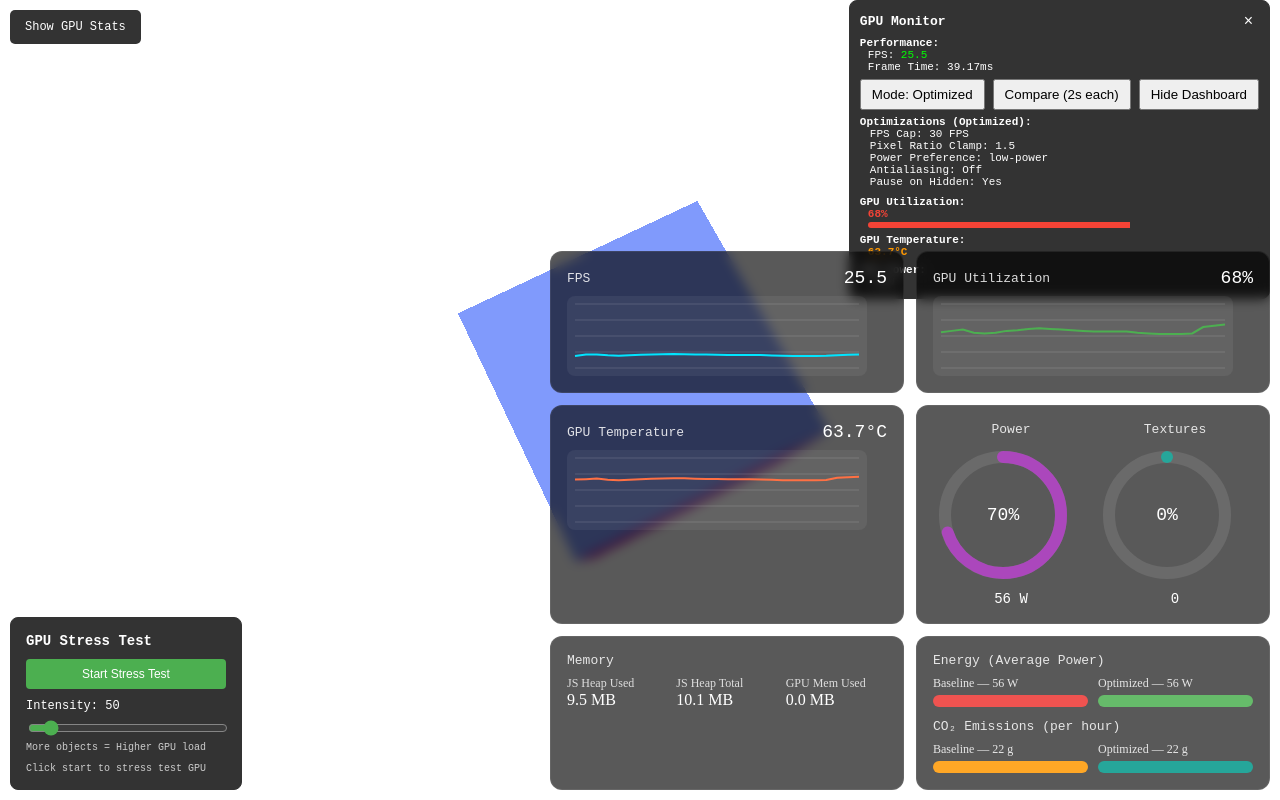
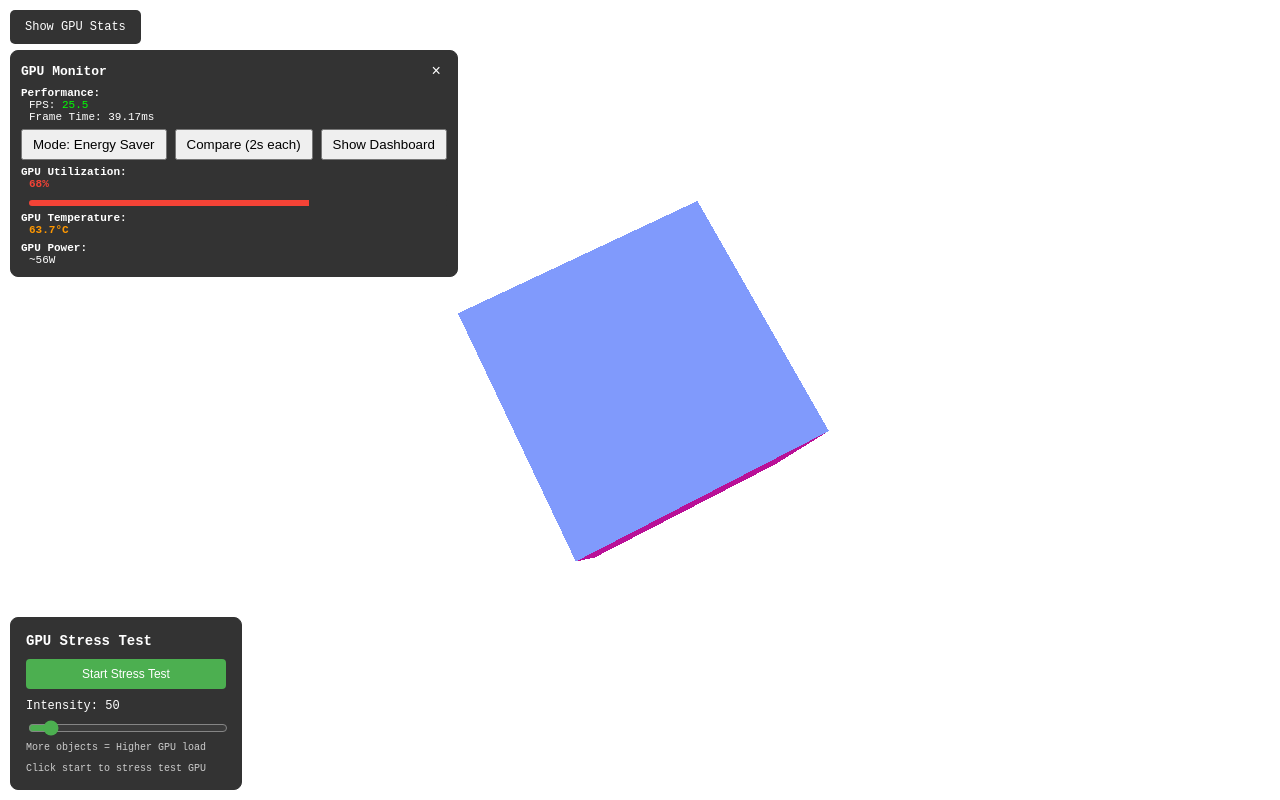
Before and after one commit to sunil-khokhar-3288/sustainable-ux, a React (Create React App) app: page / in a window 1280 px wide. Built offline with nearby package versions, Linux system fonts and the light colour scheme.

Commit message:
open dasboard in new popup

```diff
--- a/src/GPUDashboard.js
+++ b/src/GPUDashboard.js
@@ -9,28 +9,59 @@ function useRollingBuffer(size) {
   return [ref, push];
 }
 
-function LineChart({ data, width = 300, height = 80, color = '#4CAF50', bg = 'rgba(255,255,255,0.06)', grid = true, min = 0, max = 100 }) {
-  const padding = 8;
-  const w = width - padding * 2;
-  const h = height - padding * 2;
+function LineChart({ data, width = 300, height = 80, color = '#4CAF50', bg = 'rgba(255,255,255,0.06)', grid = true, min = 0, max = 100, showAxes = false, yTicks, xLabels }) {
+  const paddingLeft = showAxes ? 34 : 8;
+  const paddingBottom = showAxes ? 18 : 8;
+  const paddingTopRight = 8;
+  const w = width - paddingLeft - paddingTopRight;
+  const h = height - paddingTopRight - paddingBottom;
   const points = useMemo(() => {
     if (!data || data.length === 0) return '';
     const len = data.length;
     return data.map((v, i) => {
-      const x = (i / Math.max(1, len - 1)) * w + padding;
+      const x = (i / Math.max(1, len - 1)) * w + paddingLeft;
       const clamped = Math.max(min, Math.min(max, v));
-      const y = height - padding - ((clamped - min) / (max - min)) * h;
+      const y = height - paddingBottom - ((clamped - min) / (max - min)) * h;
       return `${x},${y}`;
     }).join(' ');
-  }, [data, w, h, height, padding, min, max]);
+  }, [data, w, h, height, paddingLeft, paddingBottom, min, max]);
 
   return (
     <svg width={width} height={height} style={{ display: 'block', background: bg, borderRadius: 8 }}>
       {grid && (
         <g opacity="0.15" stroke="#ffffff">
           {[0, 0.25, 0.5, 0.75, 1].map((t) => (
-            <line key={t} x1={padding} x2={width - padding} y1={padding + (h * t)} y2={padding + (h * t)} />
+            <line key={t} x1={paddingLeft} x2={width - paddingTopRight} y1={paddingTopRight + (h * t)} y2={paddingTopRight + (h * t)} />
           ))}
+        </g>
+      )}
+      {showAxes && (
+        <g>
+          {/* Y axis */}
+          <line x1={paddingLeft} y1={paddingTopRight} x2={paddingLeft} y2={height - paddingBottom} stroke="#9CA3AF" strokeWidth="1" />
+          {/* X axis */}
+          <line x1={paddingLeft} y1={height - paddingBottom} x2={width - paddingTopRight} y2={height - paddingBottom} stroke="#9CA3AF" strokeWidth="1" />
+          {/* Y ticks */}
+          {(() => {
+            const ticks = yTicks && yTicks.length ? yTicks : [min, (min + max) / 2, max];
+            return ticks.map((tv, idx) => {
+              const y = height - paddingBottom - ((tv - min) / (max - min)) * h;
+              return (
+                <g key={`yt-${idx}`}>
+                  <line x1={paddingLeft - 4} x2={paddingLeft} y1={y} y2={y} stroke="#9CA3AF" strokeWidth="1" />
+                  <text x={paddingLeft - 6} y={y} textAnchor="end" dominantBaseline="middle" fontSize="10" fill="#9CA3AF" fontFamily="monospace">{Math.round(tv)}</text>
+                </g>
+              );
+            });
+          })()}
+          {/* X labels */}
+          {xLabels && xLabels.length > 0 && xLabels.map((xl, idx) => {
+            const len = Math.max(1, data.length - 1);
+            const x = (xl.i / len) * w + paddingLeft;
+            return (
+              <text key={`xl-${idx}`} x={x} y={height - 2} textAnchor="middle" fontSize="10" fill="#9CA3AF" fontFamily="monospace">{xl.label}</text>
+            );
+          })}
         </g>
       )}
       <polyline fill="none" stroke={color} strokeWidth="2" points={points} />
@@ -87,6 +118,9 @@ export default function GPUDashboard({ gpuMonitor, baselinePowerAvg, optimizedPo
   const [fpsBuf, pushFps] = useRollingBuffer(120);
   const [utilBuf, pushUtil] = useRollingBuffer(120);
   const [tempBuf, pushTemp] = useRollingBuffer(120);
+  const [co2HistRef, pushCo2Hist] = useRollingBuffer(60);
+  const [powerHistRef, pushPowerHist] = useRollingBuffer(60);
+  const bucketRef = useRef({ samples: [], lastTs: performance.now() });
 
   useEffect(() => {
     if (!gpuMonitor) return;
@@ -96,6 +130,18 @@ export default function GPUDashboard({ gpuMonitor, baselinePowerAvg, optimizedPo
       pushFps(s.fps || 0);
       pushUtil(s.gpu.utilization || 0);
       pushTemp(s.gpu.temperature || 0);
+      // Aggregate power samples into 5s CO2 buckets
+      bucketRef.current.samples.push(s.gpu.power || 0);
+      const now = performance.now();
+      if (now - bucketRef.current.lastTs >= 5000) {
+        const arr = bucketRef.current.samples;
+        const avgPower = arr.length ? (arr.reduce((a, b) => a + b, 0) / arr.length) : 0;
+        const co2PerHour = avgPower * gridFactorGramsPerWh; // grams/hour
+        pushCo2Hist(co2PerHour);
+        pushPowerHist(avgPower);
+        bucketRef.current.samples = [];
+        bucketRef.current.lastTs = now;
+      }
     }, 200);
     return () => clearInterval(id);
   }, [gpuMonitor]);
@@ -108,7 +154,7 @@ export default function GPUDashboard({ gpuMonitor, baselinePowerAvg, optimizedPo
     border: '1px solid rgba(255,255,255,0.08)',
     borderRadius: 12,
     padding: 16,
-    color: 'white',
+    color: 'white'
   };
 
   const powerBase = baselinePowerAvg ?? stats?.gpu?.power ?? 0;
@@ -117,7 +163,7 @@ export default function GPUDashboard({ gpuMonitor, baselinePowerAvg, optimizedPo
   const co2Opt = powerOpt * gridFactorGramsPerWh;
 
   return (
-    <div style={{ position: 'fixed', inset: 'auto 10px 10px auto', width: 720, maxWidth: '95vw', zIndex: 1002 }}>
+    <div style={{ position: 'relative', width: 720, maxWidth: '95vw', margin: '0 auto' }}>
       <div style={{ display: 'grid', gridTemplateColumns: '1fr 1fr', gap: 12 }}>
         <div style={cardStyle}>
           <div style={{ display: 'flex', justifyContent: 'space-between', alignItems: 'center', marginBottom: 8 }}>
@@ -125,6 +171,21 @@ export default function GPUDashboard({ gpuMonitor, baselinePowerAvg, optimizedPo
             <div style={{ fontFamily: 'monospace', fontSize: 18 }}>{stats.fps.toFixed(1)}</div>
           </div>
           <LineChart data={[...fpsBuf.current]} color="#00E5FF" max={120} />
+        </div>
+
+        <div style={cardStyle}>
+          <div style={{ display: 'flex', justifyContent: 'space-between', alignItems: 'center', marginBottom: 8 }}>
+            <div style={{ fontFamily: 'monospace', fontSize: 13, opacity: 0.85 }}>CO2 (g/hour, 5s)</div>
+            {co2HistRef.current.length > 0 && (
+              <div style={{ fontFamily: 'monospace', fontSize: 14 }}>{co2HistRef.current[co2HistRef.current.length - 1].toFixed(0)} g/h</div>
+            )}
+          </div>
+          <LineChart
+            data={[...co2HistRef.current]}
+            color="#FFA726"
+            min={0}
+            max={Math.max(20, Math.max(...(co2HistRef.current.length ? co2HistRef.current : [0])))}
+          />
         </div>
 
         <div style={cardStyle}>
@@ -157,24 +218,25 @@ export default function GPUDashboard({ gpuMonitor, baselinePowerAvg, optimizedPo
         </div>
 
         <div style={cardStyle}>
-          <div style={{ fontFamily: 'monospace', fontSize: 13, marginBottom: 8, opacity: 0.85 }}>Memory</div>
-          <div style={{ display: 'grid', gridTemplateColumns: '1fr 1fr 1fr', gap: 8 }}>
-            <div>
-              <div style={{ opacity: 0.8, fontSize: 12 }}>JS Heap Used</div>
-              <div style={{ fontSize: 16 }}>{(stats.memory?.jsHeap?.used / 1048576).toFixed(1)} MB</div>
-            </div>
-            <div>
-              <div style={{ opacity: 0.8, fontSize: 12 }}>JS Heap Total</div>
-              <div style={{ fontSize: 16 }}>{(stats.memory?.jsHeap?.total / 1048576).toFixed(1)} MB</div>
-            </div>
-            <div>
-              <div style={{ opacity: 0.8, fontSize: 12 }}>GPU Mem Used</div>
-              <div style={{ fontSize: 16 }}>{(stats.memory?.used / 1048576).toFixed(1)} MB</div>
-            </div>
+          <div style={{ display: 'flex', justifyContent: 'space-between', alignItems: 'center', marginBottom: 8 }}>
+            <div style={{ fontFamily: 'monospace', fontSize: 13, opacity: 0.85 }}>Energy (Avg Power, 5s)</div>
+            {powerHistRef.current.length > 0 && (
+              <div style={{ fontFamily: 'monospace', fontSize: 14 }}>{powerHistRef.current[powerHistRef.current.length - 1].toFixed(0)} W</div>
+            )}
           </div>
+          <LineChart
+            data={[...powerHistRef.current]}
+            height={150}
+            color="#42A5F5"
+            min={0}
+            max={Math.max(150, Math.max(...(powerHistRef.current.length ? powerHistRef.current : [0])))}
+            showAxes={true}
+            yTicks={[0, 50, 100, 150, 200]}
+            xLabels={[{ i: 0, label: 'T-5m' }, { i: Math.floor((powerHistRef.current.length - 1) / 2), label: 'T-2.5m' }, { i: Math.max(0, powerHistRef.current.length - 1), label: 'Now' }]}
+          />
         </div>
 
-        <div style={{ ...cardStyle }}>
+        {/* <div style={{ ...cardStyle }}>
           <BarComparison
             title="Energy (Average Power)"
             leftLabel="Baseline"
@@ -198,7 +260,7 @@ export default function GPUDashboard({ gpuMonitor, baselinePowerAvg, optimizedPo
             colorLeft="#FFA726"
             colorRight="#26A69A"
           />
-        </div>
+        </div> */}
       </div>
     </div>
   );
--- a/src/GPUStatsDisplay.js
+++ b/src/GPUStatsDisplay.js
@@ -42,8 +42,8 @@ export function GPUStatsDisplay({ gpuMonitor, extraControls, mode, optimizationI
   return (
     <div style={{
       position: 'fixed',
-      top: '0px',
-      right: '10px',
+      top: '50px',
+      left: '10px',
       background: 'rgba(0, 0, 0, 0.8)',
       color: 'white',
       padding: '10px',
@@ -102,7 +102,7 @@ export function GPUStatsDisplay({ gpuMonitor, extraControls, mode, optimizationI
         </div>
       )}
 
-      {optimizationInfo && (
+      {/* {optimizationInfo && (
         <div style={{ marginBottom: '8px' }}>
           <strong>Optimizations ({mode === 'optimized' ? 'Optimized' : 'Baseline'}):</strong>
           <div style={{ marginLeft: '10px' }}>
@@ -113,7 +113,7 @@ export function GPUStatsDisplay({ gpuMonitor, extraControls, mode, optimizationI
             <div>Pause on Hidden: {optimizationInfo.pauseOnHidden ? 'Yes' : 'No'}</div>
           </div>
         </div>
-      )}
+      )} */}
 
       <div style={{ marginBottom: '6px' }}>
         <strong>GPU Utilization:</strong>
@@ -130,7 +130,7 @@ export function GPUStatsDisplay({ gpuMonitor, extraControls, mode, optimizationI
             background: '#333',
             borderRadius: '4px',
             overflow: 'hidden',
-            marginTop: '2px'
+            marginTop: '10px'
           }}>
             <div style={{
               width: `${stats.gpu.utilization}%`,
--- a/src/ThreeSceneWithGPU.js
+++ b/src/ThreeSceneWithGPU.js
@@ -1,4 +1,5 @@
 import React, { useEffect, useRef, useState } from 'react';
+import ReactDOM from 'react-dom/client';
 import { createDoorScene } from './doorScene';
 import { GPUStatsDisplay, GPUStatsToggle } from './GPUStatsDisplay';
 import { GPUStressTest, StressTestControls } from './GPUStressTest';
@@ -32,6 +33,8 @@ export default function ThreeSceneWithGPU() {
   const [baselinePowerAvg, setBaselinePowerAvg] = useState(null);
   const [optimizedPowerAvg, setOptimizedPowerAvg] = useState(null);
   const [showDashboard, setShowDashboard] = useState(true);
+  const dashboardPopupRef = useRef(null);
+  const dashboardRootRef = useRef(null);
 
   useEffect(() => {
     if (!mountRef.current) return;
@@ -78,6 +81,58 @@ export default function ThreeSceneWithGPU() {
     setMode(next);
   };
 
+  const openDashboardPopup = () => {
+    if (!gpuMonitor) return;
+    if (dashboardPopupRef.current && !dashboardPopupRef.current.closed) {
+      dashboardPopupRef.current.focus();
+      return;
+    }
+    const popup = window.open('', 'gpu_dashboard', 'width=900,height=720,resizable=yes');
+    if (!popup) return;
+    popup.document.title = 'GPU Dashboard';
+    popup.document.body.style.margin = '0';
+    popup.document.body.style.background = '#ffffff';
+    popup.document.body.style.display = 'block';
+    popup.document.body.style.width = '100%';
+    const container = popup.document.createElement('div');
+    container.id = 'dashboard-root';
+    container.style.maxWidth = '900px';
+    container.style.margin = '20px auto';
+    container.style.display = 'block';
+    popup.document.body.appendChild(container);
+    const root = ReactDOM.createRoot(container);
+    root.render(
+      React.createElement(GPUDashboard, {
+        gpuMonitor,
+        baselinePowerAvg,
+        optimizedPowerAvg
+      })
+    );
+    dashboardPopupRef.current = popup;
+    dashboardRootRef.current = root;
+    popup.addEventListener('beforeunload', () => {
+      try { dashboardRootRef.current && dashboardRootRef.current.unmount(); } catch (_) {}
+      dashboardRootRef.current = null;
+      dashboardPopupRef.current = null;
+      setShowDashboard(false);
+    });
+  };
+
+  useEffect(() => {
+    return () => {
+      if (dashboardRootRef.current) {
+        try { dashboardRootRef.current.unmount(); } catch (_) {}
+        dashboardRootRef.current = null;
+      }
+      if (dashboardPopupRef.current && !dashboardPopupRef.current.closed) {
+        try { dashboardPopupRef.current.close(); } catch (_) {}
+        dashboardPopupRef.current = null;
+      }
+    };
+  }, []);
+
+
+
   // Measure averages over a window
   const measureAverages = (windowMs = 2000) => new Promise((resolve) => {
     if (!gpuMonitor) return resolve(null);
@@ -117,6 +172,84 @@ export default function ThreeSceneWithGPU() {
     setMode('optimized');
   };
 
+  // Auto-adjust FPS based on system power-saving hints (with fallbacks)
+  // useEffect(() => {
+  //   let cleanupFns = [];
+  //   let battery = null;
+
+  //   const applyPowerMode = (shouldSave) => {
+  //     if (!sceneRef.current) return;
+  //     const targetMode = shouldSave ? 'optimized' : 'baseline';
+  //     if (targetMode !== mode) {
+  //       sceneRef.current.setPerformanceMode(targetMode);
+  //       setMode(targetMode);
+  //     }
+  //   };
+
+  //   const computeShouldSave = ({ saveData, reducedMotion, batteryInfo }) => {
+  //     if (saveData) return true;
+  //     if (reducedMotion) return true;
+  //     if (batteryInfo) {
+  //       const { charging, level } = batteryInfo;
+  //       if (level !== undefined && charging !== undefined) {
+  //         return !charging && level <= 0.2;
+  //       }
+  //     }
+  //     return false;
+  //   };
+
+  //   const evaluate = () => {
+  //     const conn = navigator.connection || navigator.mozConnection || navigator.webkitConnection;
+  //     const saveData = !!(conn && typeof conn.saveData === 'boolean' && conn.saveData);
+  //     const mql = window.matchMedia ? window.matchMedia('(prefers-reduced-motion: reduce)') : null;
+  //     const reducedMotion = !!(mql && mql.matches);
+  //     const batteryInfo = battery ? { charging: battery.charging, level: battery.level } : null;
+  //     const shouldSave = computeShouldSave({ saveData, reducedMotion, batteryInfo });
+  //     applyPowerMode(shouldSave);
+  //   };
+
+  //   // Network save-data
+  //   const conn = navigator.connection || navigator.mozConnection || navigator.webkitConnection;
+  //   if (conn && 'onchange' in conn) {
+  //     const onConn = () => evaluate();
+  //     conn.addEventListener('change', onConn);
+  //     cleanupFns.push(() => conn.removeEventListener('change', onConn));
+  //   }
+
+  //   // prefers-reduced-motion
+  //   const mql = window.matchMedia ? window.matchMedia('(prefers-reduced-motion: reduce)') : null;
+  //   if (mql && 'addEventListener' in mql) {
+  //     const onMql = () => evaluate();
+  //     mql.addEventListener('change', onMql);
+  //     cleanupFns.push(() => mql.removeEventListener('change', onMql));
+  //   }
+
+  //   // Battery API (not available on many desktops; try/catch)
+  //   (async () => {
+  //     try {
+  //       if (navigator.getBattery) {
+  //         battery = await navigator.getBattery();
+  //         const onBattery = () => evaluate();
+  //         battery.addEventListener('levelchange', onBattery);
+  //         battery.addEventListener('chargingchange', onBattery);
+  //         cleanupFns.push(() => {
+  //           battery && battery.removeEventListener('levelchange', onBattery);
+  //           battery && battery.removeEventListener('chargingchange', onBattery);
+  //         });
+  //       }
+  //     } catch (err) {
+  //       // Battery API not supported; rely on other signals
+  //     } finally {
+  //       evaluate();
+  //     }
+  //   })();
+
+  //   return () => {
+  //     cleanupFns.forEach(fn => { try { fn(); } catch (_) {} });
+  //     cleanupFns = [];
+  //   };
+  // }, [mode]);
+
   return (
     <div style={{ width: '100%', height: '100%', position: 'relative' }}>
       <div ref={mountRef} style={{ width: '100%', height: '100%' }} />
@@ -131,13 +264,26 @@ export default function ThreeSceneWithGPU() {
             <div style={{ display: 'flex', flexDirection: 'column', gap: '6px' }}>
               <div style={{ display: 'flex', gap: '8px', alignItems: 'center' }}>
                 <button onClick={toggleMode} style={{ padding: '6px 10px' }}>
-                  Mode: {mode === 'optimized' ? 'Optimized' : 'Baseline'}
+                  Mode: {mode === 'optimized' ? 'Energy Saver' : 'Baseline'}
                 </button>
                 <button onClick={runComparison} style={{ padding: '6px 10px' }}>
                   Compare (2s each)
                 </button>
-                <button onClick={() => setShowDashboard(v => !v)} style={{ padding: '6px 10px' }}>
-                  {showDashboard ? 'Hide' : 'Show'} Dashboard
+                <button onClick={() => {
+                  if (dashboardPopupRef.current && !dashboardPopupRef.current.closed) {
+                    try { dashboardPopupRef.current.close(); } catch (_) {}
+                    dashboardPopupRef.current = null;
+                    if (dashboardRootRef.current) {
+                      try { dashboardRootRef.current.unmount(); } catch (_) {}
+                      dashboardRootRef.current = null;
+                    }
+                    setShowDashboard(false);
+                  } else {
+                    openDashboardPopup();
+                    setShowDashboard(true);
+                  }
+                }} style={{ padding: '6px 10px' }}>
+                  {dashboardPopupRef.current && !dashboardPopupRef.current?.closed ? 'Hide' : 'Show'} Dashboard
                 </button>
                 {(baselineAvg !== null || optimizedAvg !== null) && (
                   <div style={{ fontSize: '11px' }}>
@@ -162,13 +308,7 @@ export default function ThreeSceneWithGPU() {
           }
         />
       )}
-      {showDashboard && gpuMonitor && (
-        <GPUDashboard
-          gpuMonitor={gpuMonitor}
-          baselinePowerAvg={baselinePowerAvg}
-          optimizedPowerAvg={optimizedPowerAvg}
-        />
-      )}
+      {/* Dashboard is rendered into popup window when opened */}
       <StressTestControls
         stressTest={stressTest}
         isRunning={isStressTestRunning}
```
